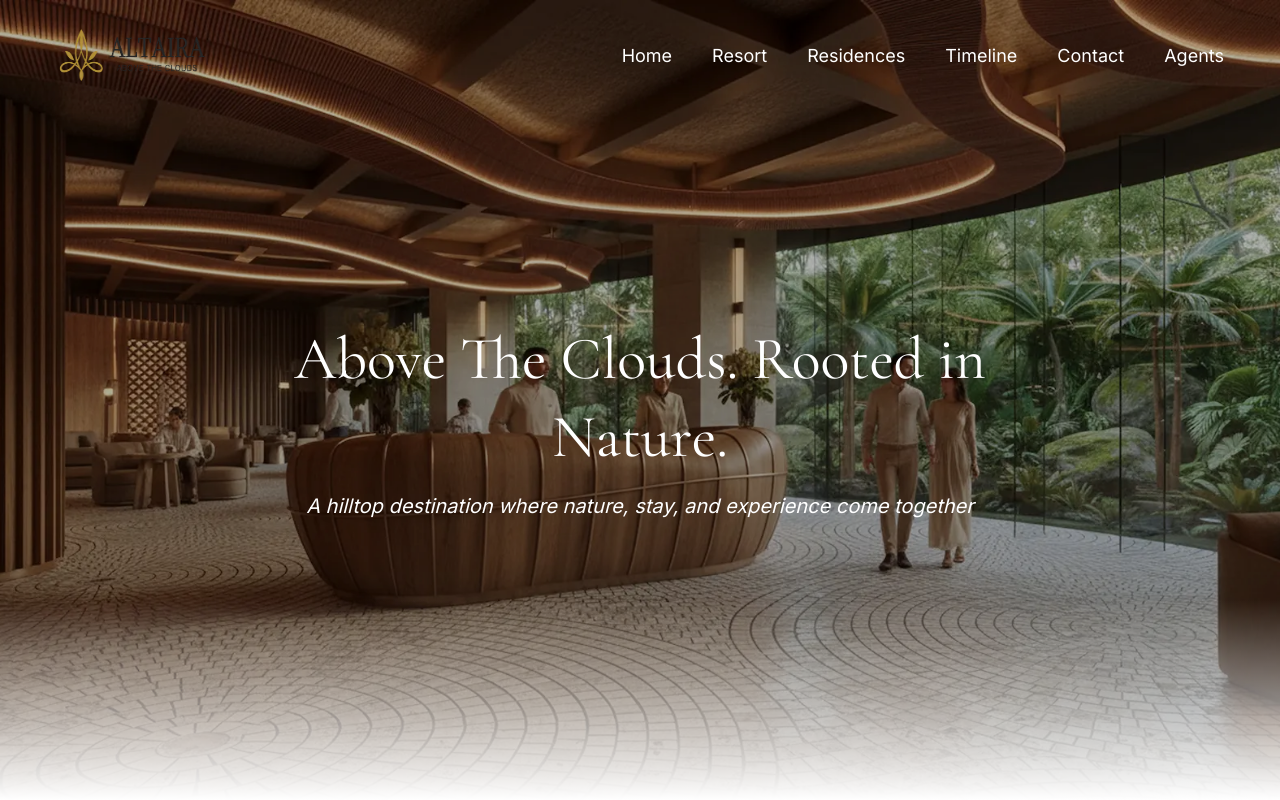
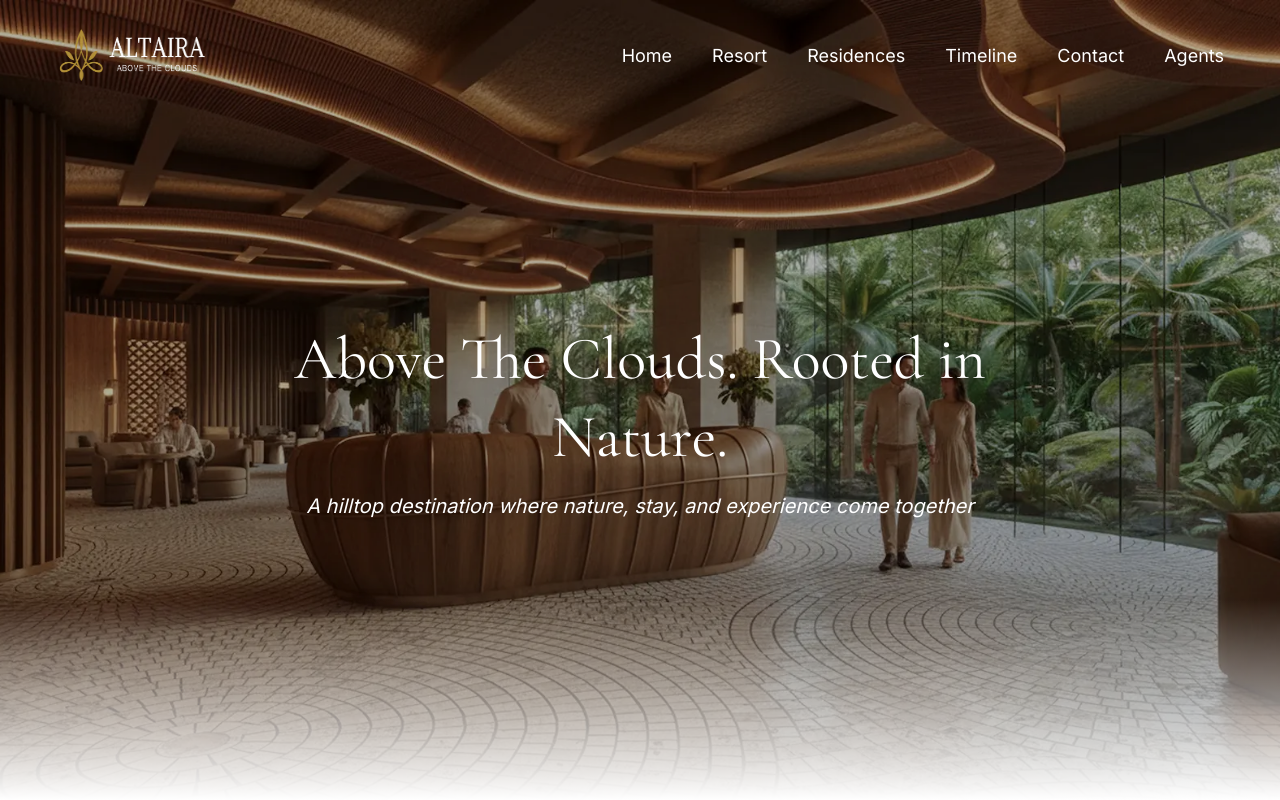
Before and after one commit to Fracspace/altaira2.0, a Next.js app: page / in a window 1280 px wide. Shown: the top 800 px of the page. Built offline with nearby package versions, Linux system fonts and the light colour scheme.

Commit message:
added changes

```diff
--- a/app/components/GlobalComponents/Navbar.tsx
+++ b/app/components/GlobalComponents/Navbar.tsx
@@ -49,7 +49,7 @@ const Navbar = () => {
           </Link>
         ) : (
           <Image
-            src={AltairaLogo}
+            src={AltairaLogo1}
             alt="logo"
             className={`${scrolled ? "h-[10vh] w-[20vw]" : "w-[30vw] h-[10vh]"} md:w-[20vw] md:h-[10vh] lg:w-[12vw] lg:h-[10vh] cursor-pointer`}
           />
```
